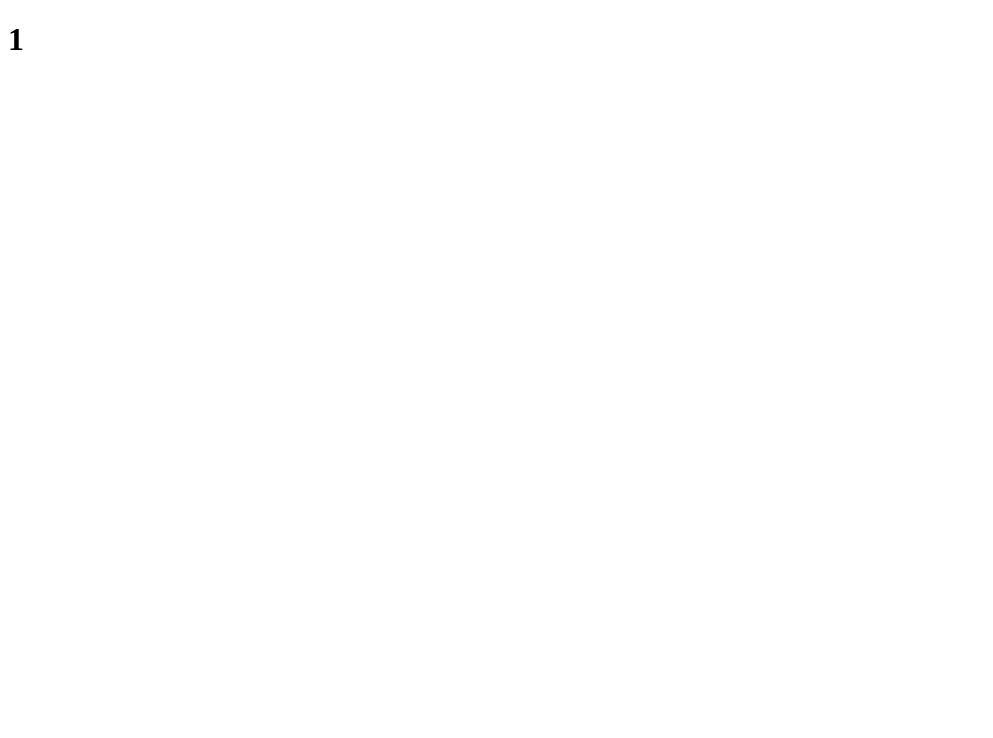
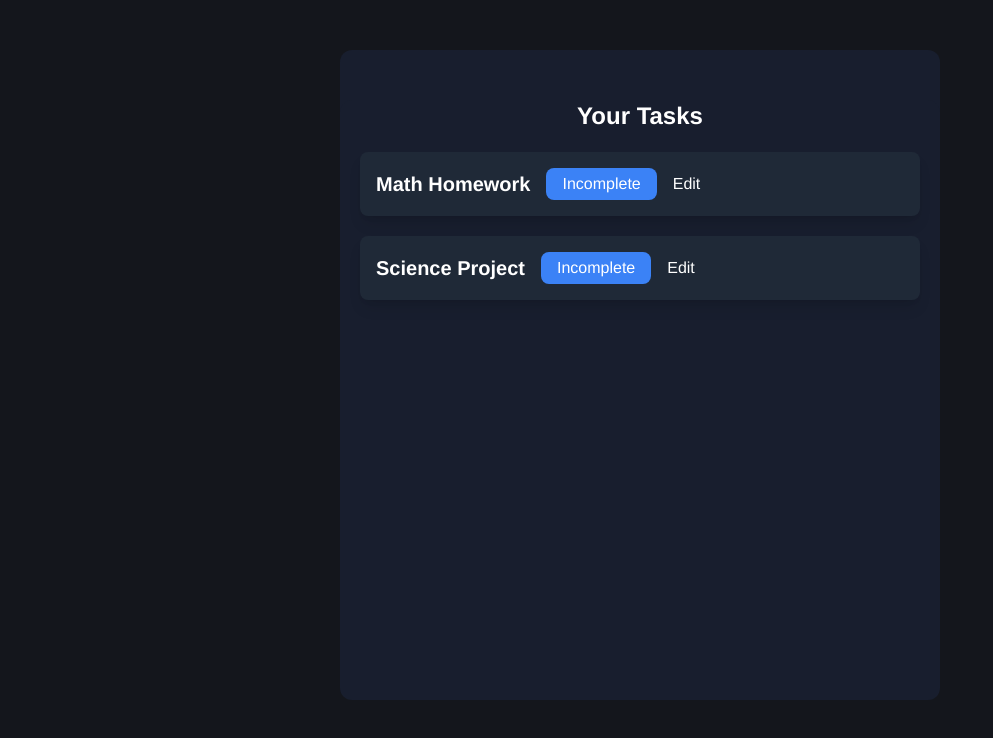
Before and after one commit to AlexanderHeffernan/College-Companion, a Vue app: page / in a window 1280 px wide. Shown: the top 738 px of the page, without its empty margins (0-993 px from the left). Built offline with nearby package versions, Linux system fonts and the light colour scheme; the HTML template or start-up script is replaced by a standard one.

Commit message:
Bringing features together.

```diff
--- a/src/App.vue
+++ b/src/App.vue
@@ -1,12 +1,50 @@
-<script setup>
-  import { Task } from './modules/task.js';
+<script lang="ts" setup>
+  import TaskItem from './components/TaskItem.vue';
+  import { taskManager } from './modules/taskManager';
+  import { modalState } from './modules/modalState';
+  import { Task } from './modules/task';
+  import EditItem from './components/EditItem.vue';
 
-  const task = new Task(1, "Assignment 1", "2024-09-30", "Incomplete", 0);
+  // Adding some tasks for demonstration
+  taskManager.addTask(Task.createQuickTask('Math Homework'));
+  taskManager.addTask(Task.createQuickTask('Science Project'));
 </script>
-
 <template>
-  <h1>{{task.title}}</h1>
+  <div id="app">
+    <EditItem v-if="modalState.getCurrentModal() === 'edit'" />
+    <h1 class="text-white text-2xl font-bold">Your Tasks</h1>
+    <TaskItem v-for="task in taskManager.getTasks()" :key="task.getId()" :task="task" />
+  </div>
 </template>
 
 <style>
+#app, .modalBox {
+  width: 100%;
+  max-width: 600px;
+  height: 600px;
+  font-family: Avenir, Helvetica, Arial, sans-serif;
+  text-align: center;
+  color: #2c3e50;
+  background-color: rgb(24, 30, 46);
+  border-radius: 12px;
+  position: relative;
+}
+
+#app {
+  margin-top: 50px;
+}
+body {
+  display: flex;
+  justify-content: center;
+  background-color: rgb(20, 22, 28);
+  width: 100vw;
+}
+
+@media screen and (max-width: 600px) {
+  #app, .modalBox {
+    margin-top: 0;
+    width: 100vw;
+    height: 100vh;
+  }
+}
 </style>
--- /dev/null
+++ b/src/main.ts
@@ -0,0 +1,5 @@
+import { createApp } from 'vue'
+import App from './App.vue'
+import './assets/styles/tailwind.css';
+
+createApp(App).mount('#app')
```
